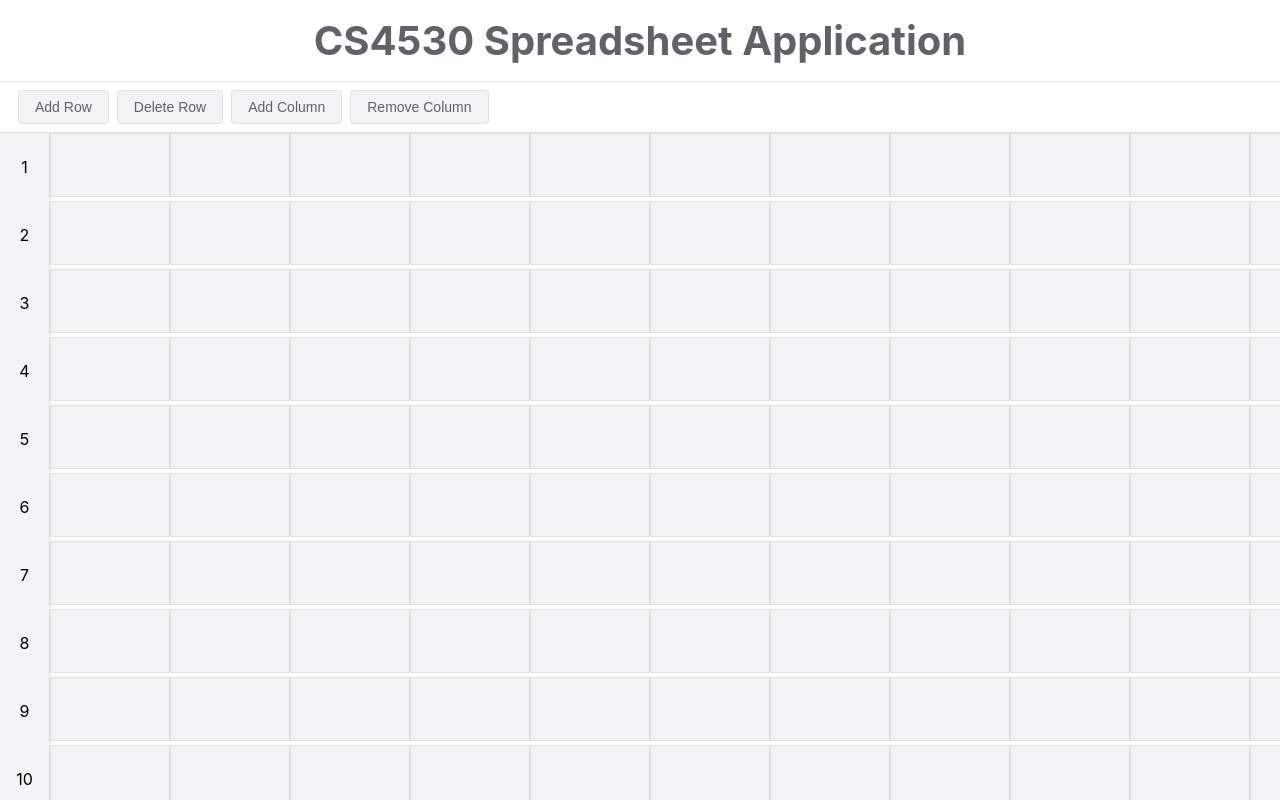
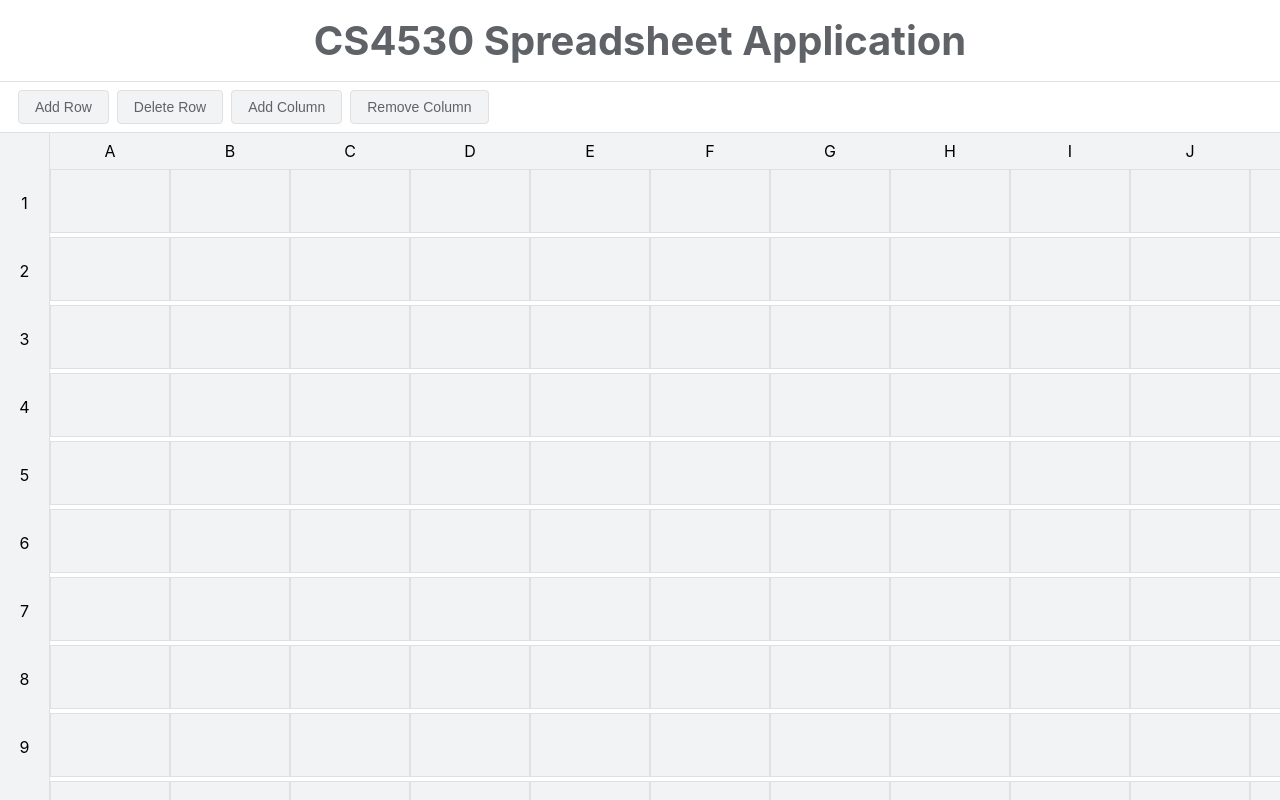
Before and after one commit to jakejmedeiros/cs4530_project, a React (Create React App) app: page / in a window 1280 px wide. Shown: the top 800 px of the page. Built offline with nearby package versions, Linux system fonts and the light colour scheme.

Commit message:
column numbers

```diff
--- a/src/spreadsheet.css
+++ b/src/spreadsheet.css
@@ -100,3 +100,10 @@
 .context-menu li:hover {
   background-color: #f5f5f5;
 }
+
+.header-cell {
+  background-color: #f1f3f4;
+  padding: 8px;
+  min-width: 120px;
+  text-align: center;
+}
--- a/src/spreadsheet.tsx
+++ b/src/spreadsheet.tsx
@@ -68,6 +68,28 @@ export default function Spreadsheet() {
     setGridCells([...grid.getCells()])
   }
 
+  const toColumnName = (columnNumber: number): string => {
+    let columnName = '';
+    let dividend = columnNumber + 1;
+
+    while (dividend > 0) {
+    let modulo = (dividend - 1) % 26;
+    columnName = String.fromCharCode(65 + modulo) + columnName;
+    dividend = Math.floor((dividend - modulo) / 26);
+    }
+    return columnName;
+    };
+
+    const getColumnHeaders = () => {
+    const cells = grid.getCells();
+    if (cells.length === 0 || cells[0].length === 0) {
+    return []; // Return an empty array if there are no rows or columns
+    }
+
+    const columns = cells[0].length; // Number of elements in the first row
+    return Array.from({ length: columns }, (_, index) => toColumnName(index));
+    };
+
   return (
     <div>
       <header className='app-header'>
@@ -93,12 +115,17 @@ export default function Spreadsheet() {
           </button>
         </div>
       </div>
-      <div className='spreadsheet'></div>
+     {/* Render Column Headers */}
+     <div className='row'>
+        <div className='row-header'></div> {/* Empty cell for row header corner */}
+        {getColumnHeaders().map((header, index) => (
+          <div key={index} className='header-cell'>{header}</div>
+        ))}
+      </div>
+ {/* Render Rows and Cells */}
     {gridCells.map((row, rowIdx) => (
     <div key={rowIdx} className='row'>
-          <div className='row-header'>
-            {rowIdx + 1}
-          </div>
+      <div className='row-header'>{rowIdx + 1}</div> {/* Row Number */}
       {row.map((cell, cellIdx) => (
       <div key={`${rowIdx}-${cellIdx}`} className='cell-container' onContextMenu={(e) => handleContextMenu(e, rowIdx, cellIdx)}>
       <CellBox initCell={cell} />
```
Lines whose indentation alone changed are shown as unchanged.
